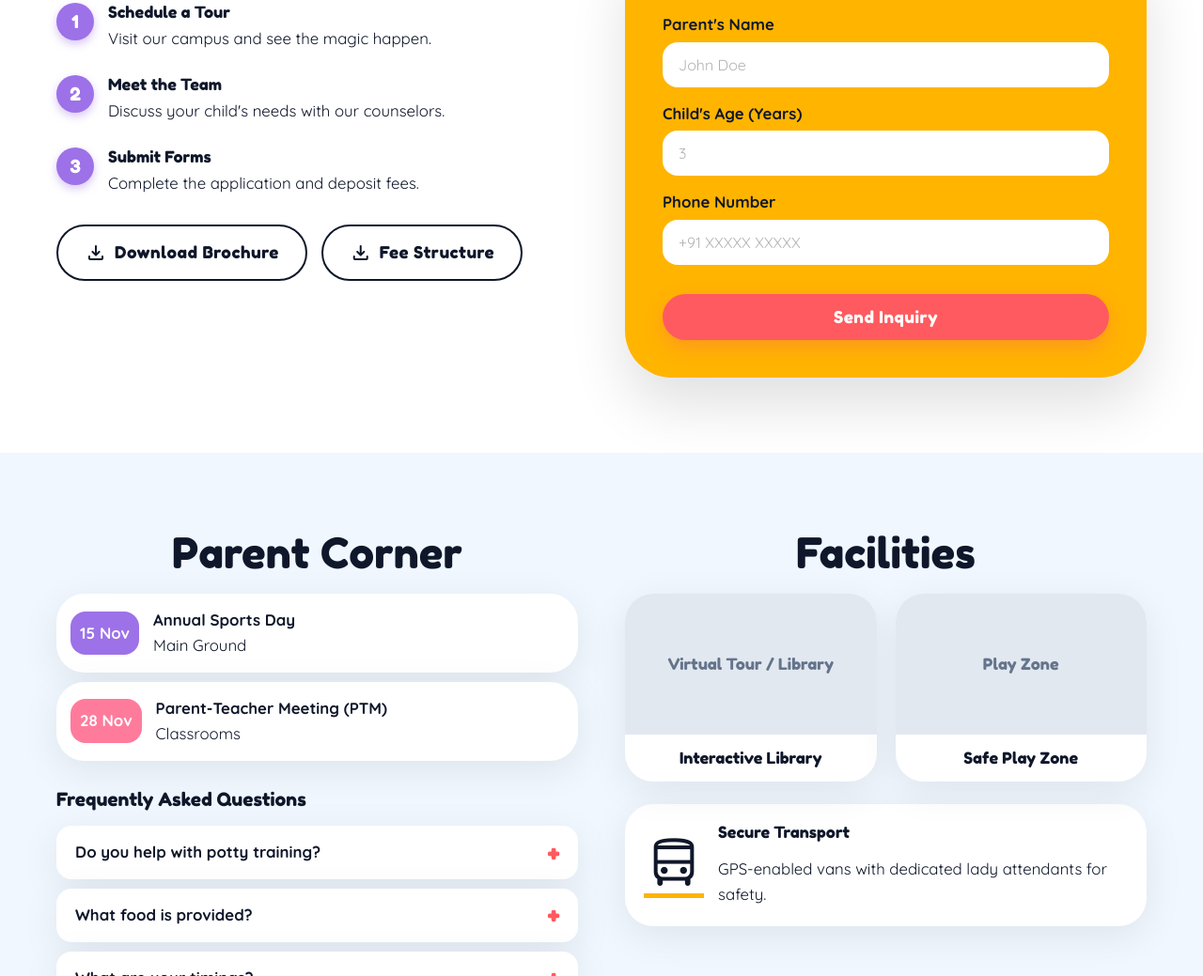
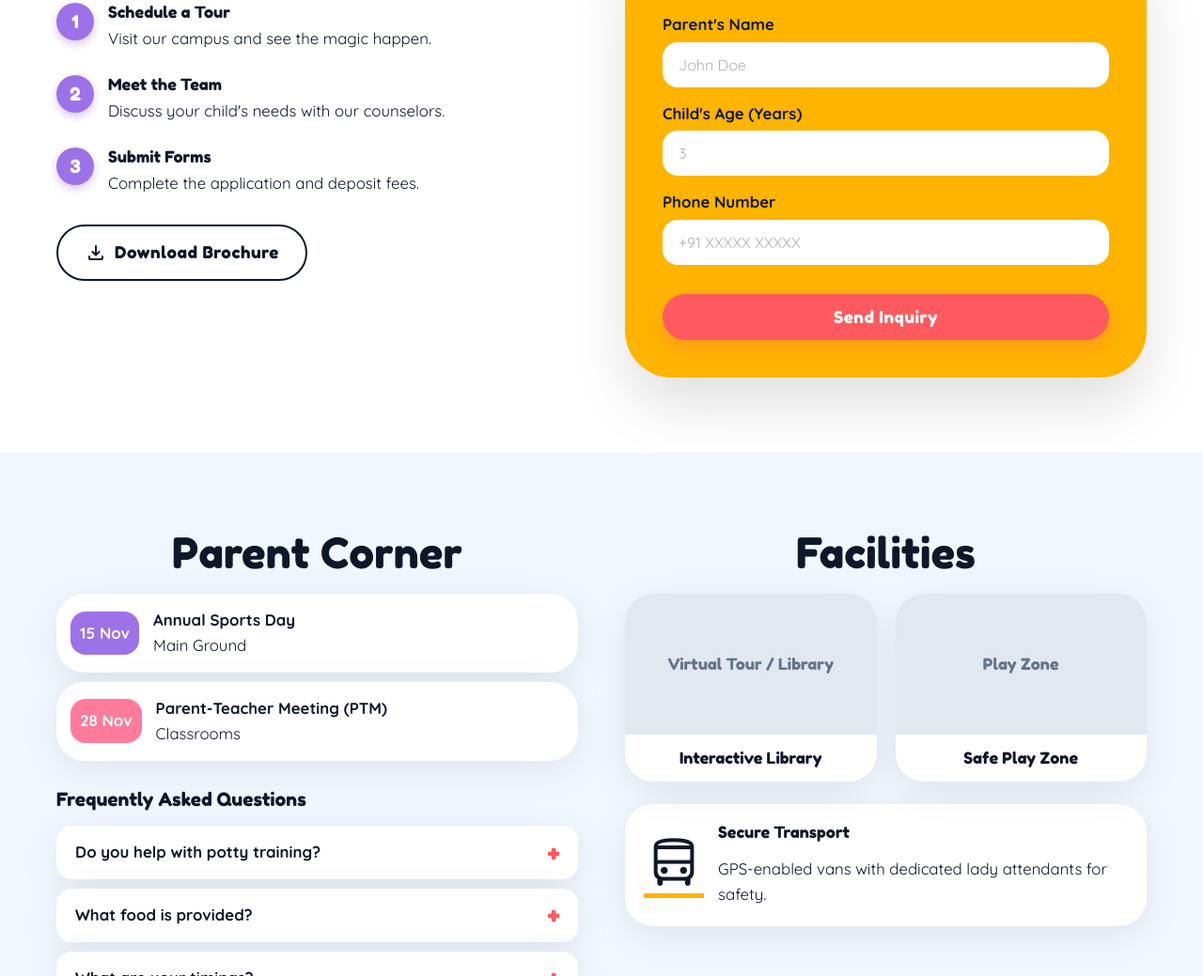
Before and after one commit to AlishaBijapure/Rainbow-Preschool, a website: page index.html in a window 1280 px wide. Shown: the part 4770-5809 px from the top of the page at 94% size. Drawn offline with nearby package versions, Linux system fonts and the light colour scheme.

Commit message:
Open brochure PDF in new tab and remove fee structure button

```diff
--- a/index.html
+++ b/index.html
@@ -274,8 +274,7 @@
                             </li>
                         </ul>
                         <div class="resources">
-                            <a href="#" class="btn btn-outline text-dark"><span class="material-symbols-rounded">download</span> Download Brochure</a>
-                            <a href="#" class="btn btn-outline text-dark"><span class="material-symbols-rounded">download</span> Fee Structure</a>
+                            <a href="assets/Rainbow Preschool Brochure_compressed.pdf" class="btn btn-outline text-dark" target="_blank"><span class="material-symbols-rounded">download</span> Download Brochure</a>
                         </div>
                     </div>
                     <div class="admissions-form-card">
```
